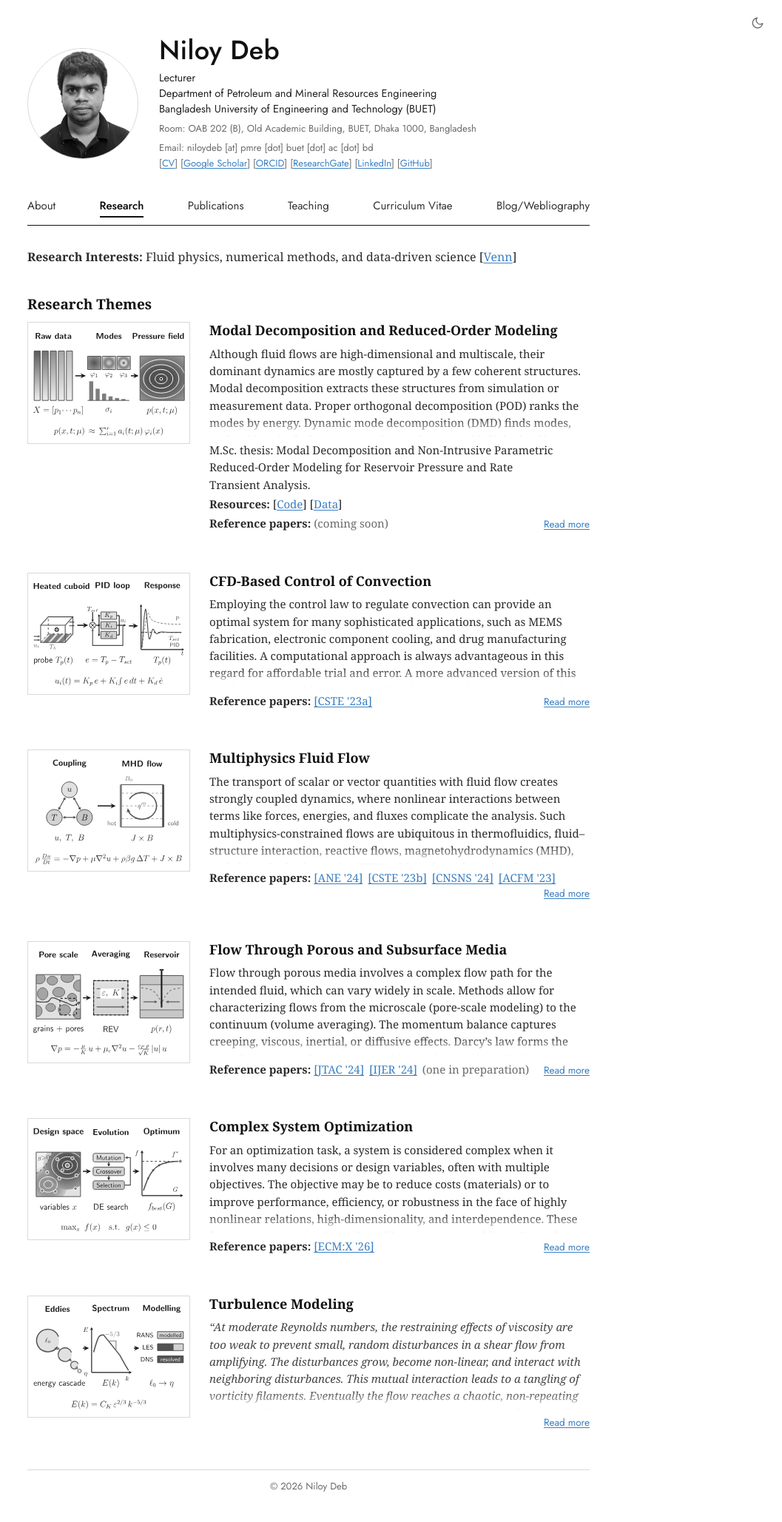
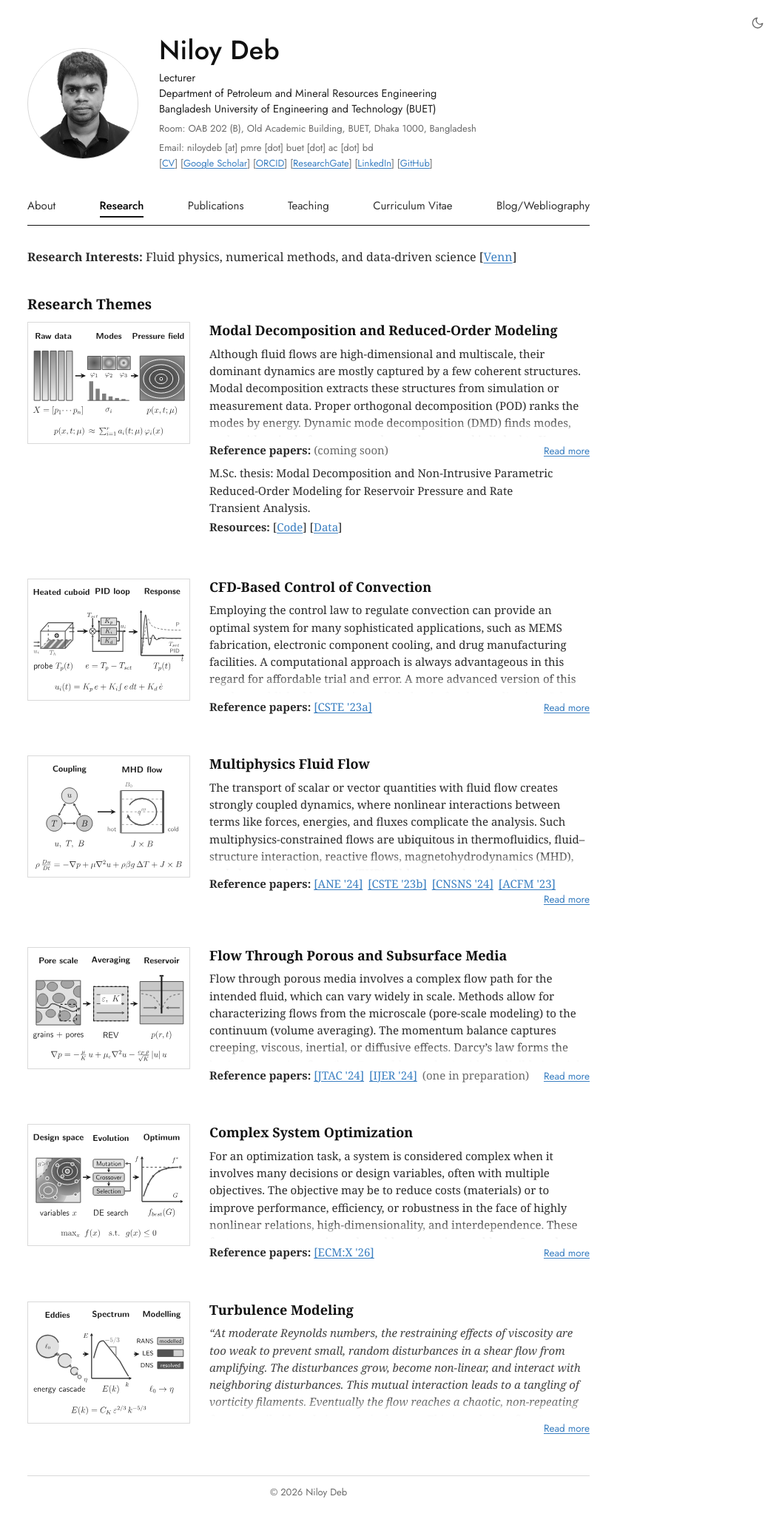
Before and after one commit to niloydebme/webpage, a Jekyll site: the page built from _pages/research.html, in a window 1280 px wide. Shown: the whole page at 74% size, without its empty margins (223-1280 px from the left). Built offline with Jekyll 4.4.1, drawn with Linux system fonts in a browser that asks for light colours; some web fonts are replaced.

Commit message:
Research: align ROM theme footer with others

```diff
--- a/_pages/research.html
+++ b/_pages/research.html
@@ -125,10 +125,12 @@ author_profile: true
     <p>These modes form a basis for reduced-order models (ROMs). A ROM approximates the full model at a fraction of its cost and makes many-query tasks tractable. Intrusive ROMs project the governing equations onto the reduced basis by Galerkin projection. They need access to the solver and can become unstable for nonlinear or convection-dominated flows. Non-intrusive ROMs learn the reduced dynamics from data. A common example is operator inference, which fits polynomial reduced operators to snapshot data by least squares without modifying the solver. Parametric ROMs extend this across physical or design parameters by interpolating the reduced operators, for example with radial basis functions. Linear subspaces need many modes for moving shocks and fronts, where nonlinear manifolds, autoencoders, and operator learning can have an advantage.</p>
     </div>
     <div class="theme-foot">
+    {% include theme-refs.html ids="" %}
+    <button type="button" class="read-more" hidden>Read more</button>
+    </div>
+    <div class="theme-extra">
     <p class="theme-res">M.Sc. thesis: Modal Decomposition and Non-Intrusive Parametric Reduced-Order Modeling for Reservoir Pressure and Rate Transient Analysis.</p>
     <p class="theme-res"><strong>Resources:</strong> [<a href="https://github.com/niloydebme/reservoir-opinf-rom" target="_blank" rel="noopener">Code</a>] [<a href="https://doi.org/10.5281/zenodo.21492749" target="_blank" rel="noopener">Data</a>]</p>
-    {% include theme-refs.html ids="" %}
-    <button type="button" class="read-more" hidden>Read more</button>
     </div>
   </div>
 </section>
@@ -221,7 +223,8 @@ document.querySelectorAll('.venn-label[data-set]').forEach(function (label) {
       var lh = parseFloat(getComputedStyle(text).lineHeight) || 23;
       var stacked = body.getBoundingClientRect().top >= fig.getBoundingClientRect().bottom - 1;
       var reserve = t.querySelector('.theme-foot').children.length === 1 ? lh : 0;
-      var avail = stacked ? lh * 6 : fig.offsetHeight - (body.offsetHeight - text.offsetHeight) - reserve;
+      var extra = t.querySelector('.theme-extra'), xh = extra ? extra.offsetHeight : 0;
+      var avail = stacked ? lh * 6 : fig.offsetHeight - (body.offsetHeight - xh - text.offsetHeight) - reserve;
       var lines = Math.max(5, Math.floor(avail / lh));
       if (text.scrollHeight <= lines * lh + 4) { btn.hidden = true; return; }
       text.style.maxHeight = (lines * lh) + 'px'; text.classList.add('clamped'); btn.hidden = false;
--- a/assets/css/site.css
+++ b/assets/css/site.css
@@ -179,6 +179,8 @@ h2.first { margin-top: 0; }
 .theme-foot { display: flex; flex-wrap: wrap; justify-content: space-between; align-items: baseline; gap: 0 12px; margin-top: 0.4em; }
 .theme-foot .theme-refs { margin: 0 !important; }
 .theme-foot .theme-res { flex-basis: 100%; margin: 0 0 0.2em !important; text-align: left; }
+.theme-extra { margin-top: 0.5em; }
+.theme-extra .theme-res { margin: 0 0 0.2em !important; text-align: left; }
 .read-more {
   margin-left: auto; padding: 0; border: 0; background: none; cursor: pointer;
   color: var(--link); font-family: var(--sans); font-size: 13.5px;
```
